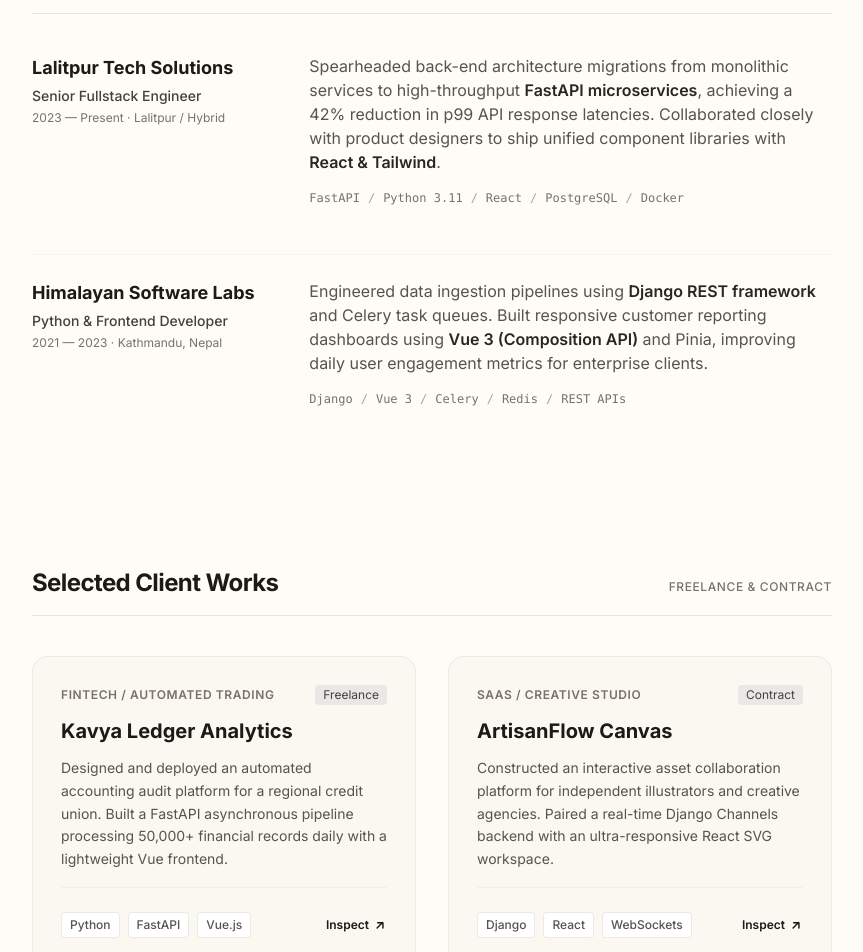
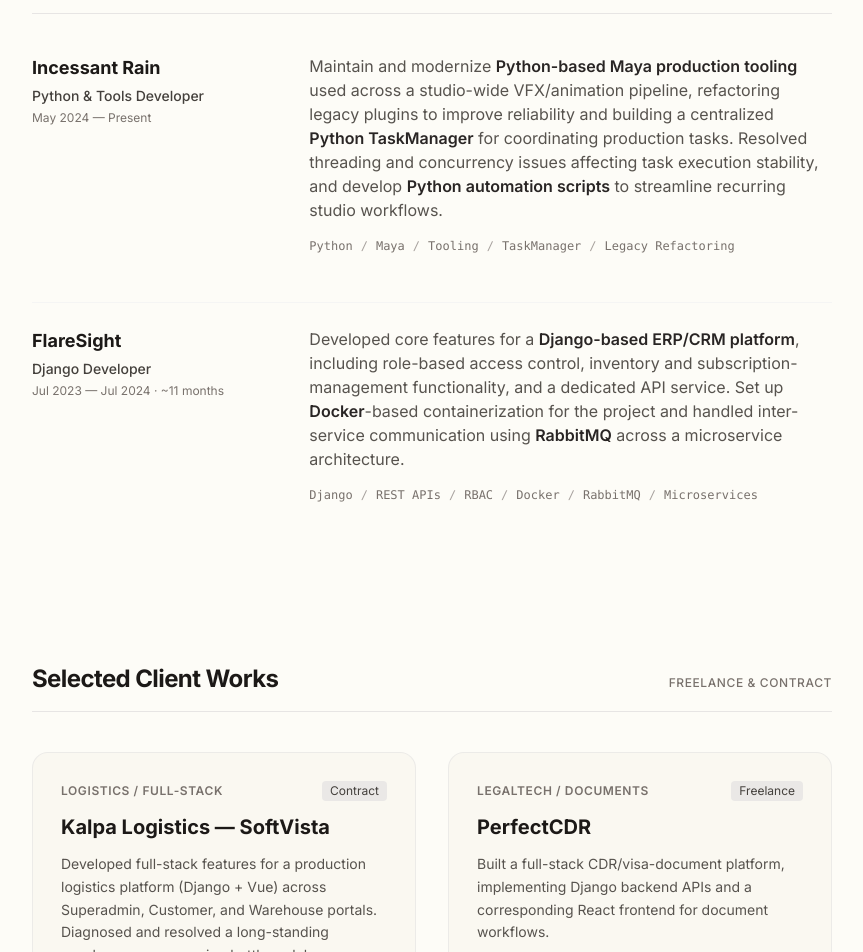
Before and after one commit to tandukar/portifolio_v3, a React (Vite) app: page / in a window 1280 px wide. Shown: the part 1180-2132 px from the top of the page, without its empty margins (208-1071 px from the left). Built offline with nearby package versions, Linux system fonts and the light colour scheme.

Commit message:
Update experience, projects, and skills sections with new roles and descriptions

```diff
--- a/src/components/Experience.jsx
+++ b/src/components/Experience.jsx
@@ -1,46 +1,73 @@
-import { Fragment } from 'react'
+import { Fragment } from "react";
 
 const roles = [
   {
-    company: 'Lalitpur Tech Solutions',
-    title: 'Senior Fullstack Engineer',
-    period: '2023 — Present · Lalitpur / Hybrid',
+    company: "Incessant Rain",
+    title: "Python & Tools Developer",
+    period: "May 2024 — Present",
     description: (
       <>
-        Spearheaded back-end architecture migrations from monolithic services
-        to high-throughput <strong className="text-stone-800 font-semibold">FastAPI microservices</strong>,
-        achieving a 42% reduction in p99 API response latencies. Collaborated
-        closely with product designers to ship unified component libraries
-        with <strong className="text-stone-800 font-semibold">React &amp; Tailwind</strong>.
+        Maintain and modernize{" "}
+        <strong className="text-stone-800 font-semibold">
+          Python-based Maya production tooling
+        </strong>{" "}
+        used across a studio-wide VFX/animation pipeline, refactoring legacy
+        plugins to improve reliability and building a centralized{" "}
+        <strong className="text-stone-800 font-semibold">
+          Python TaskManager
+        </strong>{" "}
+        for coordinating production tasks. Resolved threading and concurrency
+        issues affecting task execution stability, and develop{" "}
+        <strong className="text-stone-800 font-semibold">
+          Python automation scripts
+        </strong>{" "}
+        to streamline recurring studio workflows.
       </>
     ),
-    tags: ['FastAPI', 'Python 3.11', 'React', 'PostgreSQL', 'Docker'],
+    tags: ["Python", "Maya", "Tooling", "TaskManager", "Legacy Refactoring"],
   },
   {
-    company: 'Himalayan Software Labs',
-    title: 'Python & Frontend Developer',
-    period: '2021 — 2023 · Kathmandu, Nepal',
+    company: "FlareSight",
+    title: "Django Developer",
+    period: "Jul 2023 — Jul 2024 · ~11 months",
     description: (
       <>
-        Engineered data ingestion pipelines using{' '}
-        <strong className="text-stone-800 font-semibold">Django REST framework</strong>{' '}
-        and Celery task queues. Built responsive customer reporting dashboards
-        using <strong className="text-stone-800 font-semibold">Vue 3 (Composition API)</strong>{' '}
-        and Pinia, improving daily user engagement metrics for enterprise
-        clients.
+        Developed core features for a{" "}
+        <strong className="text-stone-800 font-semibold">
+          Django-based ERP/CRM platform
+        </strong>
+        , including role-based access control, inventory and
+        subscription-management functionality, and a dedicated API service. Set
+        up <strong className="text-stone-800 font-semibold">Docker</strong>
+        -based containerization for the project and handled inter-service
+        communication using{" "}
+        <strong className="text-stone-800 font-semibold">RabbitMQ</strong>{" "}
+        across a microservice architecture.
       </>
     ),
-    tags: ['Django', 'Vue 3', 'Celery', 'Redis', 'REST APIs'],
+    tags: [
+      "Django",
+      "REST APIs",
+      "RBAC",
+      "Docker",
+      "RabbitMQ",
+      "Microservices",
+    ],
   },
-]
+];
 
 export default function Experience() {
   return (
-    <section id="experience" className="space-y-8 sm:space-y-10 pt-4 scroll-mt-16">
+    <section
+      id="experience"
+      className="space-y-8 sm:space-y-10 pt-4 scroll-mt-16"
+    >
       <div className="border-b border-stone-200 pb-4 flex items-baseline justify-between">
-        <h2 className="text-2xl font-bold tracking-tight text-ink">Experience</h2>
+        <h2 className="text-2xl font-bold tracking-tight text-ink">
+          Experience
+        </h2>
         <span className="text-xs uppercase tracking-wider text-stone-500 font-medium">
-          2021 — Present
+          Full-Stack Developer — Backend, Automation & Pipeline Systems
         </span>
       </div>
       <div className="space-y-10 sm:space-y-12">
@@ -48,7 +75,7 @@
           <article
             key={role.company}
             className={`group grid grid-cols-1 md:grid-cols-12 gap-3 md:gap-8 items-start ${
-              i > 0 ? 'pt-6 border-t border-stone-100' : ''
+              i > 0 ? "pt-6 border-t border-stone-100" : ""
             }`}
           >
             <div className="md:col-span-4 space-y-1">
@@ -65,8 +92,14 @@
               <div className="flex flex-wrap gap-2 pt-1">
                 {role.tags.map((tag, idx) => (
                   <Fragment key={tag}>
-                    {idx > 0 && <span className="text-xs font-mono text-stone-400">/</span>}
-                    <span className="text-xs font-mono text-stone-500">{tag}</span>
+                    {idx > 0 && (
+                      <span className="text-xs font-mono text-stone-400">
+                        /
+                      </span>
+                    )}
+                    <span className="text-xs font-mono text-stone-500">
+                      {tag}
+                    </span>
                   </Fragment>
                 ))}
               </div>
@@ -75,5 +108,5 @@
         ))}
       </div>
     </section>
-  )
+  );
 }
--- a/src/components/Projects.jsx
+++ b/src/components/Projects.jsx
@@ -1,21 +1,21 @@
 const projects = [
-  {
-    category: 'FinTech / Automated Trading',
-    badge: 'Freelance',
-    title: 'Kavya Ledger Analytics',
+   {
+    category: 'Logistics / Full-Stack',
+    badge: 'Contract',
+    title: 'Kalpa Logistics — SoftVista',
     description:
-      'Designed and deployed an automated accounting audit platform for a regional credit union. Built a FastAPI asynchronous pipeline processing 50,000+ financial records daily with a lightweight Vue frontend.',
-    tags: ['Python', 'FastAPI', 'Vue.js'],
-    url: 'https://github.com',
+      'Developed full-stack features for a production logistics platform (Django + Vue) across Superadmin, Customer, and Warehouse portals. Diagnosed and resolved a long-standing synchronous-processing bottleneck by rebuilding critical workflows on Celery, Redis, and Celery Beat, and built a Django remediation script that repaired hundreds of shipping records broken by an incomplete municipality-mapping rollout.',
+    tags: ['Django', 'Vue', 'Celery', 'Redis', 'PostgreSQL'],
+    url: '',
   },
   {
-    category: 'SaaS / Creative Studio',
-    badge: 'Contract',
-    title: 'ArtisanFlow Canvas',
+    category: 'LegalTech / Documents',
+    badge: 'Freelance',
+    title: 'PerfectCDR',
     description:
-      'Constructed an interactive asset collaboration platform for independent illustrators and creative agencies. Paired a real-time Django Channels backend with an ultra-responsive React SVG workspace.',
-    tags: ['Django', 'React', 'WebSockets'],
-    url: 'https://github.com',
+      'Built a full-stack CDR/visa-document platform, implementing Django backend APIs and a corresponding React frontend for document workflows.',
+    tags: ['Django', 'React', 'REST APIs'],
+    url: '',
   },
 ]
 
--- a/src/components/Skills.jsx
+++ b/src/components/Skills.jsx
@@ -1,14 +1,16 @@
 const techStack = [
   'Python',
-  'FastAPI',
-  'Django REST',
+  'Django',
+  'Django REST Framework',
   'React.js',
   'Vue.js',
-  'TypeScript',
   'PostgreSQL',
+  'Celery',
+  'Redis',
+  'RabbitMQ',
   'Docker',
-  'Redis',
-  'Tailwind CSS',
+  'FastAPI',
+  'MongoDB',
 ]
 
 export default function Skills() {
@@ -18,7 +20,7 @@
         <h2 className="text-xs uppercase tracking-widest text-stone-500 font-semibold">
           Core Specializations &amp; Toolkit
         </h2>
-        <span className="text-xs text-stone-500">3+ Years Professional Development</span>
+        <span className="text-xs text-stone-500">Full-Stack, Backend &amp; Pipeline Development</span>
       </div>
       <div className="flex flex-wrap gap-2 sm:gap-3">
         {techStack.map((skill) => (
```
